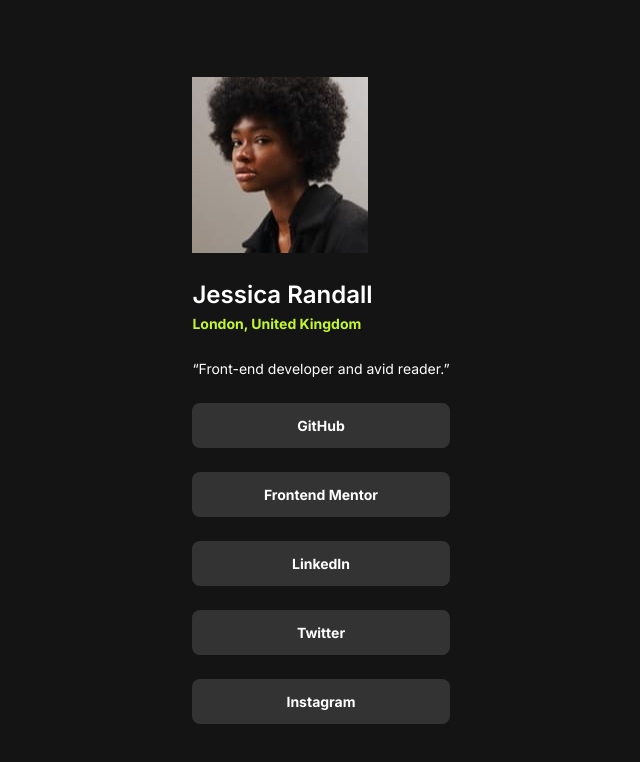
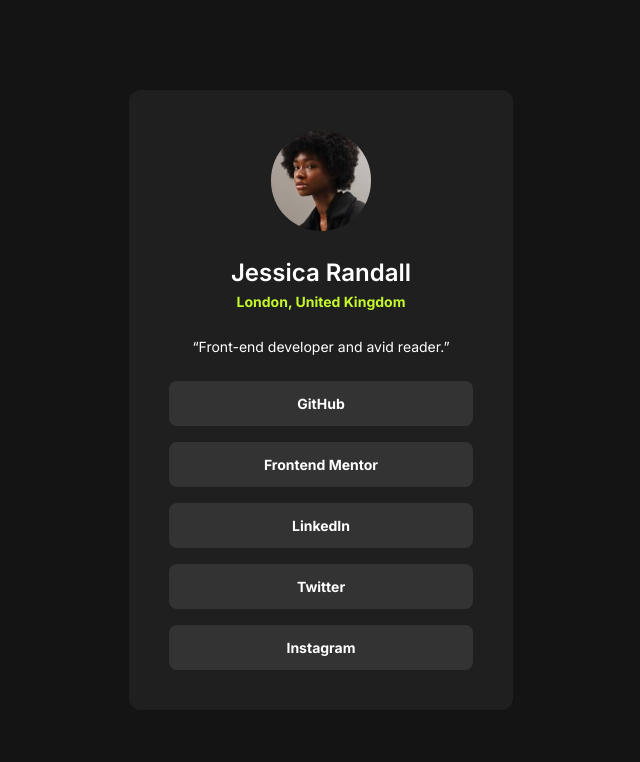
Before and after one commit to EmmanuelIdeho/social-links-profile, a plain HTML site: page index.html in a window 1280 px wide. Shown: the whole page, without its empty margins (319-959 px from the left). Drawn offline with Linux system fonts and the light colour scheme.

Commit message:
style(card): add card styles

```diff
--- a/index.html
+++ b/index.html
@@ -20,7 +20,7 @@
         <img src="/assets/images/avatar-jessica.jpeg" alt="" />
       </picture>
 
-      <div class="card__content flow">
+      <div class="card__content flow align-center">
           <hgroup class="info">
             <h2>Jessica Randall</h2>
             <p><strong>London, United Kingdom</strong></p>
--- a/styles.css
+++ b/styles.css
@@ -19,8 +19,6 @@
 
     --line-preset-1: 1.5;
 
-
-    --pic-radius: 400px;
     --card-radius: 12px;
     --link-radius: 8px;
 
@@ -67,6 +65,26 @@
     display: block;
   }
 
+  .card {
+    background-color: var(--grey-800);
+    border-radius: var(--card-radius);
+    width: 100%;
+    padding: var(--space-300);
+
+    @media (min-width: 400px) {
+      padding: var(--space-500);
+    }
+  }
+
+  .card__image img {
+    margin-inline: auto;
+    width: 33%;
+    height: 33%;
+    object-fit: cover;
+    border-radius: 50%;
+
+  }
+
   .flow > * + * {
     margin-block-start: var(--flow-space, var(--space-300));
   }
@@ -77,6 +95,10 @@
     place-items: center;
     min-height: 100vh;
     padding: var(--space-300) max(var(--space-300), calc(50% - var(--max-child-width)/2));
+  }
+
+  .align-center {
+    text-align: center;
   }
 
   .button {
@@ -104,3 +126,12 @@
     background-color: var(--green);
     color: var(--grey-900);
 }
+
+.info * {
+  --flow-space: var(--space-50);
+
+}
+
+.links ul {
+  --flow-space: var(--space-200);
+}
```
